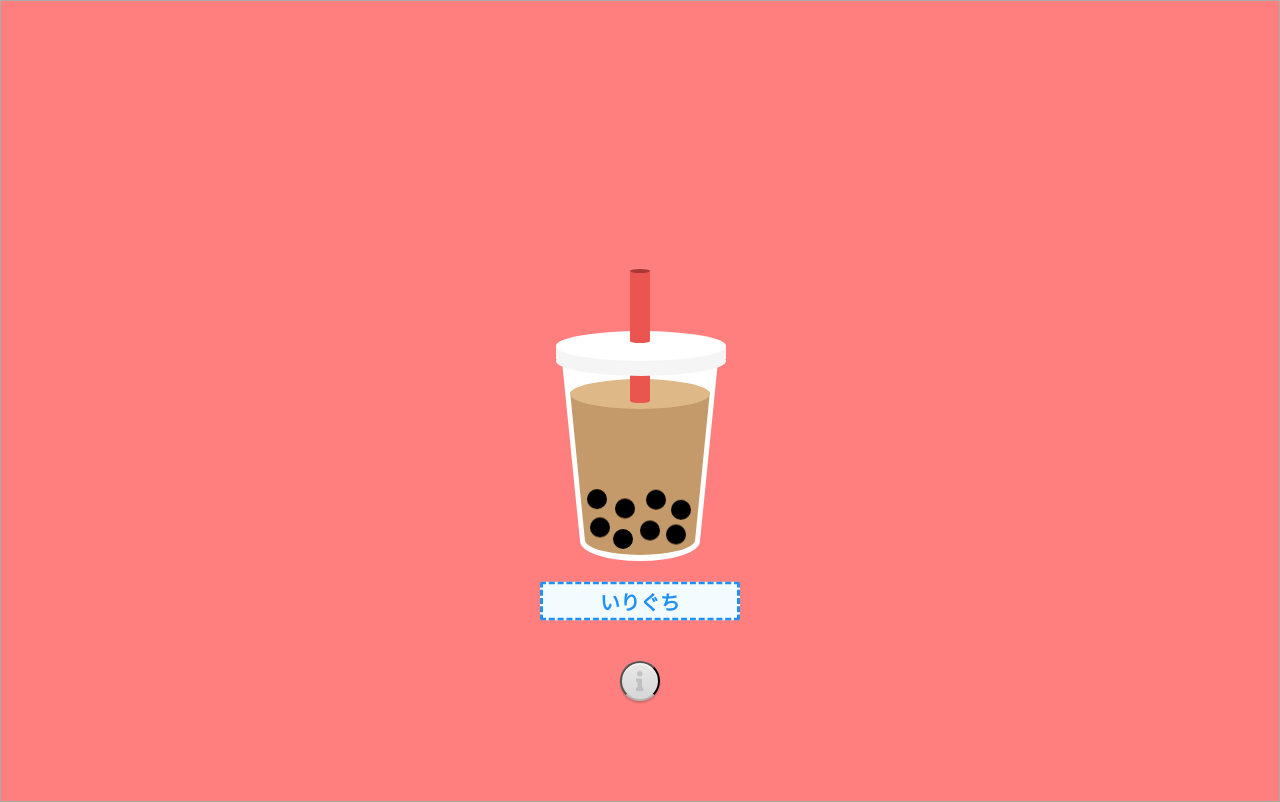
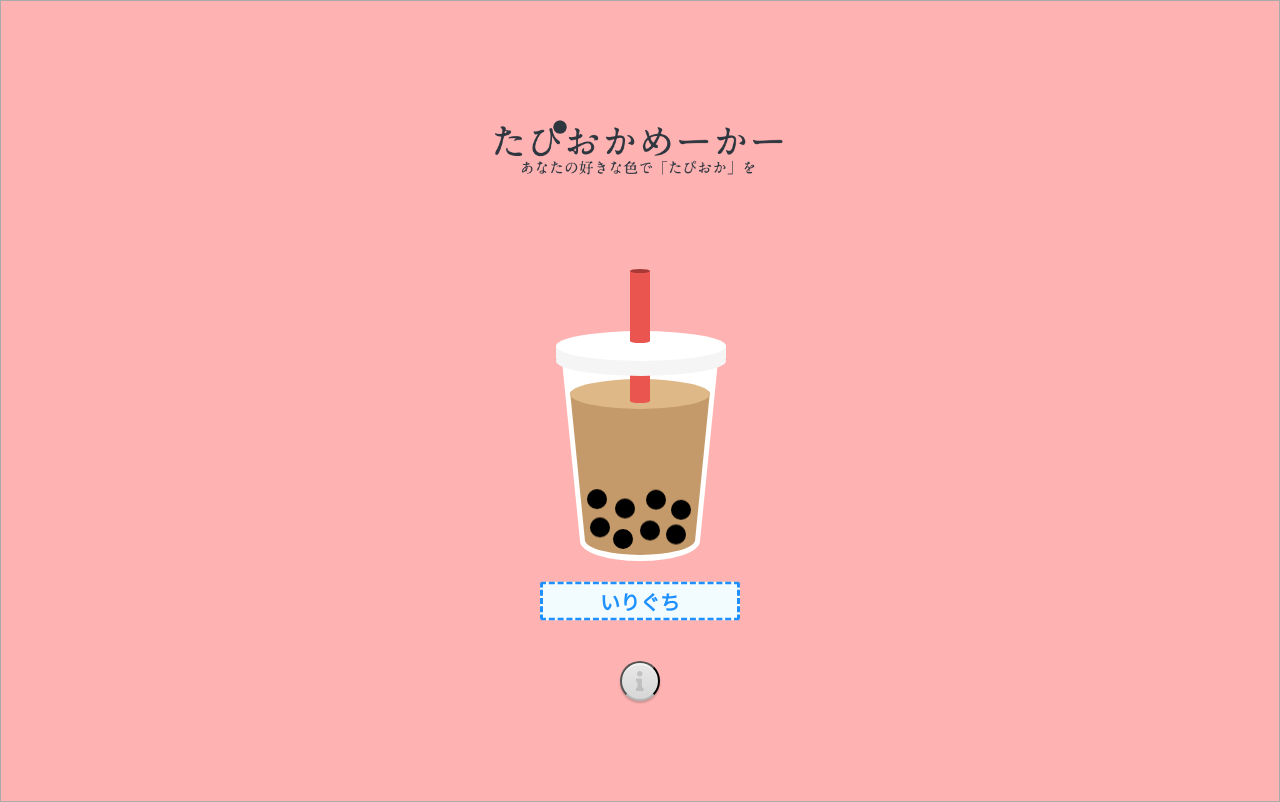
Before and after one commit to redgosho/tapioca-maker, a React (Create React App) app in the folder tapioca-project/: page / in a window 1280 px wide. Built offline with nearby package versions, Linux system fonts and the light colour scheme.

Commit message:
logo追加

```diff
--- a/tapioca-project/src/screens/Title.js
+++ b/tapioca-project/src/screens/Title.js
@@ -1,13 +1,16 @@
 import React from 'react';
 import styled from 'styled-components'
 import { FontAwesomeIcon } from '@fortawesome/react-fontawesome';
-
+// 画像読み込み
+import logo from '../img/logo.png';
+// コンポ読み込みs
 import Tapioca from './Tapioca';
 
 function Title() {
   return (
     <Body>
       <Main__area>
+        <LogoImage src={logo} />
         <Tapioca__area>
           <Tapioca />
         </Tapioca__area>
@@ -28,10 +31,19 @@ const Body = styled.div`
   height: 100vh;
   width: 100vw
 `
+const LogoImage = styled.img`
+  width: 300px;
+  // 縦中央寄せ
+  position: absolute;
+  top: 20%;
+  left: 50%;
+  transform: translateY(-70%) translateX(-50%);
+  -webkit- transform: translateY(-70%) translateX(-50%);
+`
 const Main__area = styled.div`
   display: block;
   height: 100%;
-  background: rgba(255,0,0,0.5);
+  background: rgba(255,0,0,0.3);
   border: 1px solid #aaa;
   position: relative;
   flex-direction: column;
```
Also changed, not shown: tapioca-project/src/img/logo.png (added).
